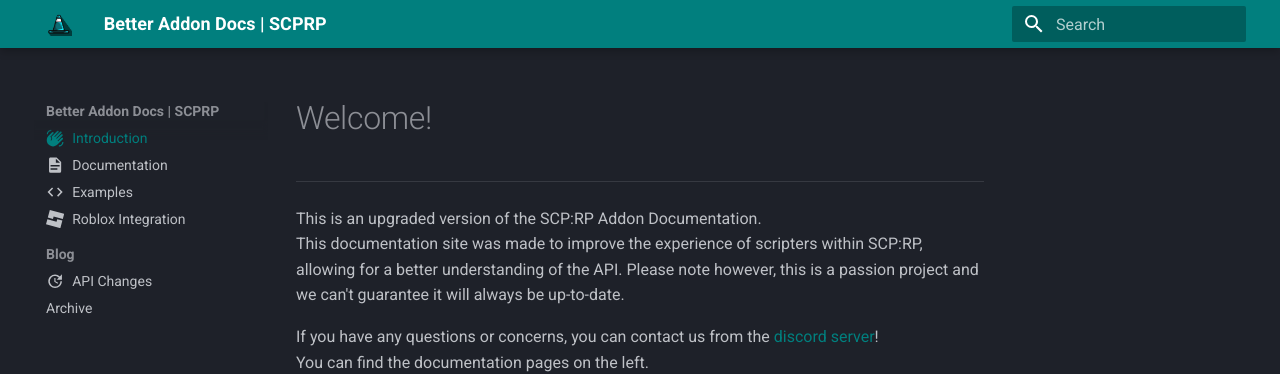
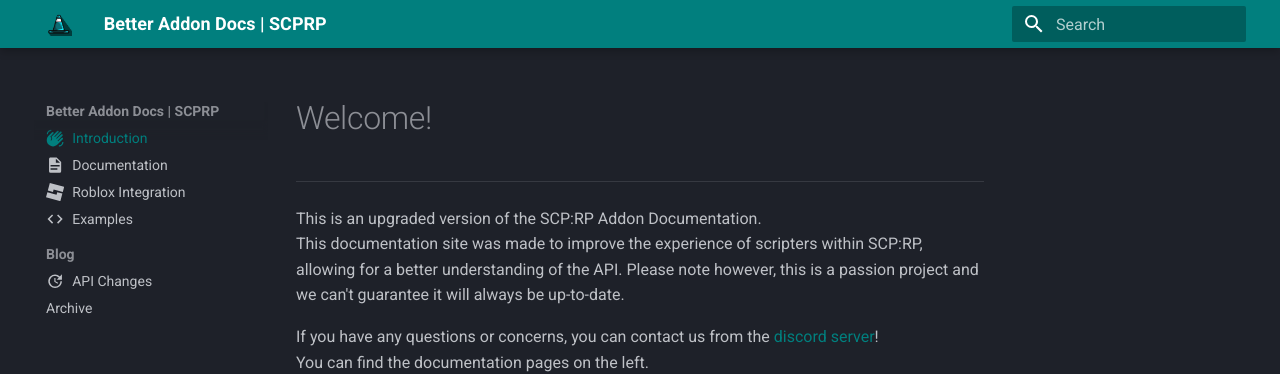
Before and after one commit to cifiuqa/addon-docs, an MkDocs documentation site: the page built from docs/index.md, in a window 1280 px wide. Shown: the top 374 px of the page. Built offline with MkDocs 1.6.1 and Material for MkDocs 9.7.7, drawn with Linux system fonts in a browser that asks for light colours; some of the changed lines change nothing that is shown.

Commit message:
fix yml file

```diff
--- a/mkdocs.yml
+++ b/mkdocs.yml
@@ -44,12 +44,20 @@
   - def_list
   - attr_list
   - md_in_html
-plugins:
-  - blog
   - toc:
       permalink: true
       toc_depth: 3
+plugins:
+  - blog:
+      blog_dir: blog
   - admonition
   - search
 
+nav:
+  - index.md
+  - docs.md
+  - roblox.md
+  - examples.md
+  - Blog:
+    - blog/index.md
 copyright: This documentation is made by members of The Aquifer. You can join the server on the right!
```
